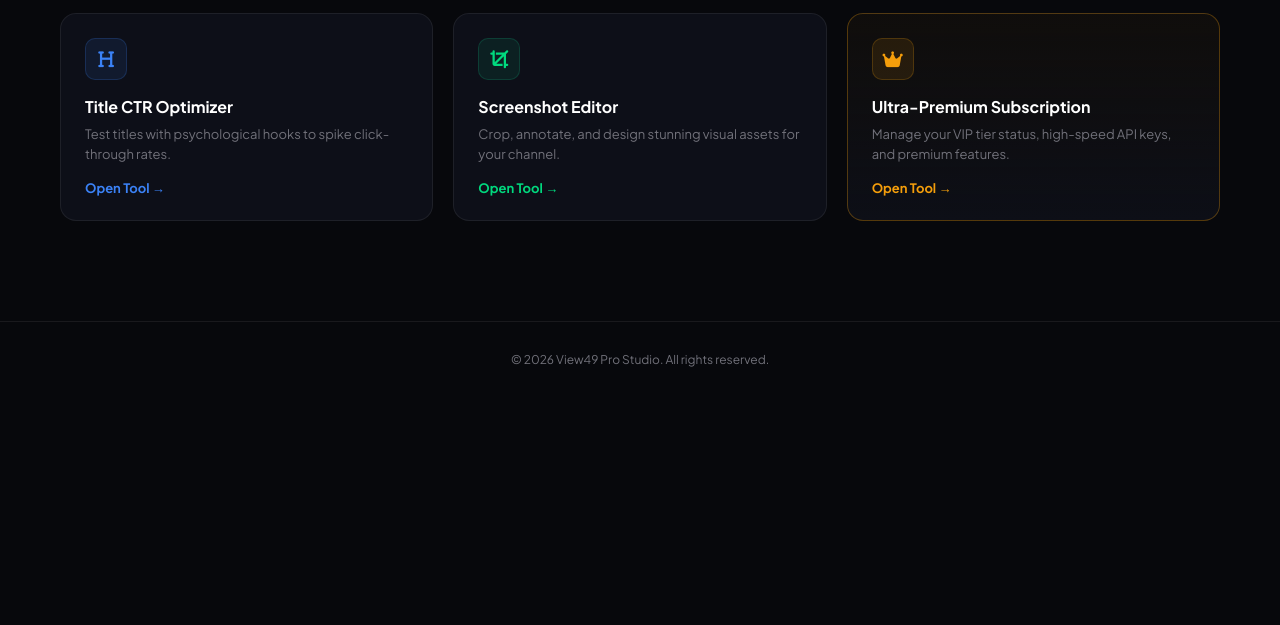
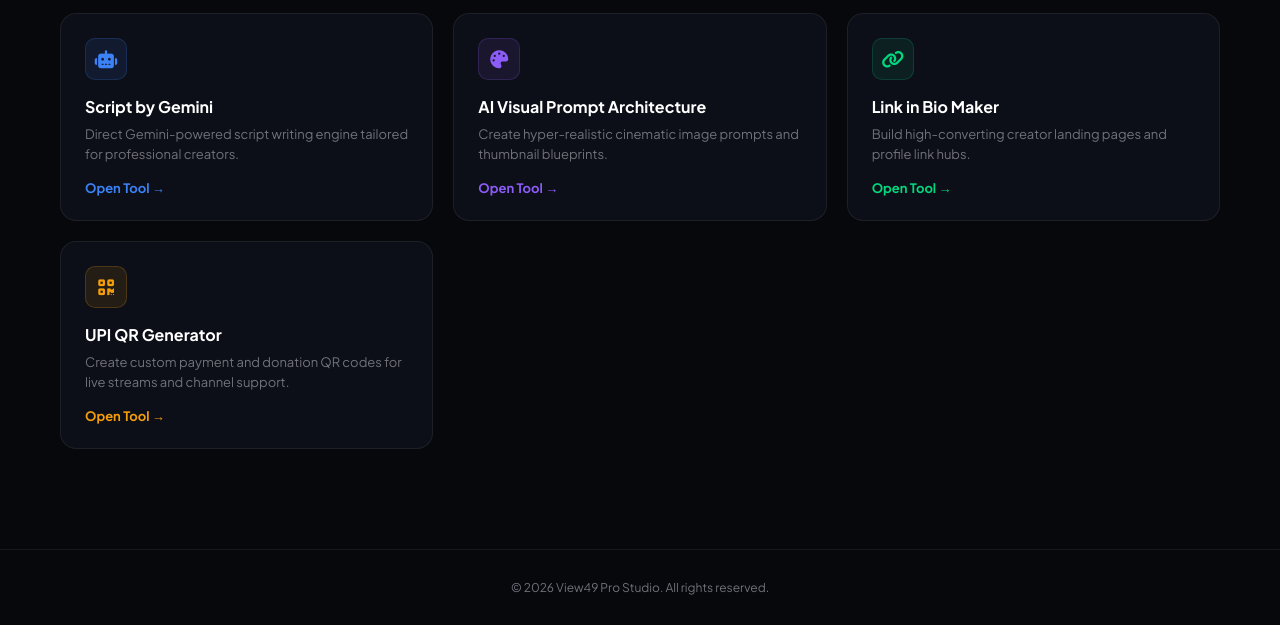
Before and after one commit to view49/view49, a website: page index.html in a window 1280 px wide. Shown: the part 1257-1882 px from the top of the page. Before the commit the page ends 1654 px from the top, so only its background shows below. Drawn offline with Linux system fonts and the light colour scheme.

Commit message:
Update index.html

```diff
--- a/index.html
+++ b/index.html
@@ -67,7 +67,7 @@
     <div class="tools-grid">
 
       <!-- 1. YouTube Multi Viewer -->
-      <a href="bilibili.html" class="tool-card" style="border-color: rgba(239,68,68,0.3); background: linear-gradient(180deg, rgba(239,68,68,0.04) 0%, #0d0f17 100%);">
+      <a href="youtube-multi-viewer.html" class="tool-card" style="border-color: rgba(239,68,68,0.3); background: linear-gradient(180deg, rgba(239,68,68,0.04) 0%, #0d0f17 100%);">
         <div class="icon-box" style="background: rgba(239,68,68,0.1); border-color: rgba(239,68,68,0.2); color: var(--red);">
           <i class="fa-solid fa-tv"></i>
         </div>
@@ -79,7 +79,17 @@
         <div class="tool-link" style="color: var(--red);">Open Tool &rarr;</div>
       </a>
 
-      <!-- 2. Engagement Calculator -->
+      <!-- 2. Bilibili Viewer -->
+      <a href="bilibili.html" class="tool-card">
+        <div class="icon-box" style="background: rgba(59,130,246,0.1); border-color: rgba(59,130,246,0.2); color: var(--blue);">
+          <i class="fa-solid fa-play-circle"></i>
+        </div>
+        <div class="tool-title">Bilibili Multi Viewer</div>
+        <div class="tool-desc">Embed and manage multi-frame playback tailored specifically for Bilibili media creators.</div>
+        <div class="tool-link" style="color: var(--blue);">Open Tool &rarr;</div>
+      </a>
+
+      <!-- 3. Engagement Calculator -->
       <a href="engagement-calculator.html" class="tool-card">
         <div class="icon-box" style="background: rgba(16,185,129,0.1); border-color: rgba(16,185,129,0.2); color: var(--green);">
           <i class="fa-solid fa-calculator"></i>
@@ -89,7 +99,7 @@
         <div class="tool-link" style="color: var(--green);">Open Tool &rarr;</div>
       </a>
 
-      <!-- 3. Trend Radar -->
+      <!-- 4. Trend Radar -->
       <a href="trend-radar.html" class="tool-card">
         <div class="icon-box" style="background: rgba(59,130,246,0.1); border-color: rgba(59,130,246,0.2); color: var(--blue);">
           <i class="fa-solid fa-radar"></i>
@@ -99,7 +109,7 @@
         <div class="tool-link" style="color: var(--blue);">Open Tool &rarr;</div>
       </a>
 
-      <!-- 4. Faceless Channel Builder Kit -->
+      <!-- 5. Faceless Channel Builder Kit -->
       <a href="faceless-builder-kit.html" class="tool-card" style="border-color: rgba(168,85,247,0.3); background: linear-gradient(180deg, rgba(168,85,247,0.04) 0%, #0d0f17 100%);">
         <div class="icon-box" style="background: rgba(168,85,247,0.1); border-color: rgba(168,85,247,0.2); color: var(--purple);">
           <i class="fa-solid fa-user-secret"></i>
@@ -112,7 +122,7 @@
         <div class="tool-link" style="color: var(--purple);">Open Tool &rarr;</div>
       </a>
 
-      <!-- 5. YouTube Copyright Risk Checker -->
+      <!-- 6. YouTube Copyright Risk Checker -->
       <a href="copyright-risk-checker.html" class="tool-card" style="border-color: rgba(239,68,68,0.3); background: linear-gradient(180deg, rgba(239,68,68,0.04) 0%, #0d0f17 100%);">
         <div class="icon-box" style="background: rgba(239,68,68,0.1); border-color: rgba(239,68,68,0.2); color: var(--red);">
           <i class="fa-solid fa-triangle-exclamation"></i>
@@ -125,7 +135,7 @@
         <div class="tool-link" style="color: var(--red);">Open Tool &rarr;</div>
       </a>
 
-      <!-- 6. Tags & Description Generator -->
+      <!-- 7. Tags & Description Generator -->
       <a href="tags-description-generator.html" class="tool-card">
         <div class="icon-box" style="background: rgba(245,158,11,0.1); border-color: rgba(245,158,11,0.2); color: var(--amber);">
           <i class="fa-solid fa-tags"></i>
@@ -135,7 +145,7 @@
         <div class="tool-link" style="color: var(--amber);">Open Tool &rarr;</div>
       </a>
 
-      <!-- 7. Shorts Auto-Cutter -->
+      <!-- 8. Shorts Auto-Cutter -->
       <a href="shorts-auto-cutter.html" class="tool-card">
         <div class="icon-box" style="background: rgba(168,85,247,0.1); border-color: rgba(168,85,247,0.2); color: var(--purple);">
           <i class="fa-solid fa-scissors"></i>
@@ -145,7 +155,7 @@
         <div class="tool-link" style="color: var(--purple);">Open Tool &rarr;</div>
       </a>
 
-      <!-- 8. YouTube Analytics Studio -->
+      <!-- 9. YouTube Analytics Studio -->
       <a href="analytics-studio.html" class="tool-card">
         <div class="icon-box" style="background: rgba(59,130,246,0.1); border-color: rgba(59,130,246,0.2); color: var(--blue);">
           <i class="fa-solid fa-chart-line"></i>
@@ -155,7 +165,7 @@
         <div class="tool-link" style="color: var(--blue);">Open Tool &rarr;</div>
       </a>
 
-      <!-- 9. YouTube Interactive Funnel Builder -->
+      <!-- 10. YouTube Interactive Funnel Builder -->
       <a href="youtube-funnel-builder.html" class="tool-card">
         <div class="icon-box" style="background: rgba(236,72,153,0.1); border-color: rgba(236,72,153,0.2); color: #ec4899;">
           <i class="fa-solid fa-filter"></i>
@@ -189,39 +199,21 @@
         <div class="tool-link" style="color: #8b5cf6;">Open Tool &rarr;</div>
       </a>
 
-      <a href="comment-miner.html" class="tool-card">
-        <div class="icon-box" style="background: rgba(245,158,11,0.1); border-color: rgba(245,158,11,0.2); color: var(--amber);">
-          <i class="fa-solid fa-comments"></i>
+      <a href="link-in-bio-maker.html" class="tool-card">
+        <div class="icon-box" style="background: rgba(16,185,129,0.1); border-color: rgba(16,185,129,0.2); color: var(--green);">
+          <i class="fa-solid fa-link"></i>
         </div>
-        <div class="tool-title">Comment Miner</div>
-        <div class="tool-desc">Extract valuable insights and recurring questions straight from video comments.</div>
-        <div class="tool-link" style="color: var(--amber);">Open Tool &rarr;</div>
-      </a>
-
-      <a href="title-optimizer.html" class="tool-card">
-        <div class="icon-box" style="background: rgba(59,130,246,0.1); border-color: rgba(59,130,246,0.2); color: var(--blue);">
-          <i class="fa-solid fa-heading"></i>
-        </div>
-        <div class="tool-title">Title CTR Optimizer</div>
-        <div class="tool-desc">Test titles with psychological hooks to spike click-through rates.</div>
-        <div class="tool-link" style="color: var(--blue);">Open Tool &rarr;</div>
-      </a>
-
-      <a href="screenshot-editor.html" class="tool-card">
-        <div class="icon-box" style="background: rgba(16,185,129,0.1); border-color: rgba(16,185,129,0.2); color: var(--green);">
-          <i class="fa-solid fa-crop"></i>
-        </div>
-        <div class="tool-title">Screenshot Editor</div>
-        <div class="tool-desc">Crop, annotate, and design stunning visual assets for your channel.</div>
+        <div class="tool-title">Link in Bio Maker</div>
+        <div class="tool-desc">Build high-converting creator landing pages and profile link hubs.</div>
         <div class="tool-link" style="color: var(--green);">Open Tool &rarr;</div>
       </a>
 
-      <a href="Ultra-Premium Subscription Page.html" class="tool-card" style="border-color: rgba(245,158,11,0.3); background: linear-gradient(180deg, rgba(245,158,11,0.04) 0%, #0d0f17 100%);">
+      <a href="upi-qr.html" class="tool-card">
         <div class="icon-box" style="background: rgba(245,158,11,0.1); border-color: rgba(245,158,11,0.2); color: var(--amber);">
-          <i class="fa-solid fa-crown"></i>
+          <i class="fa-solid fa-qrcode"></i>
         </div>
-        <div class="tool-title">Ultra-Premium Subscription</div>
-        <div class="tool-desc">Manage your VIP tier status, high-speed API keys, and premium features.</div>
+        <div class="tool-title">UPI QR Generator</div>
+        <div class="tool-desc">Create custom payment and donation QR codes for live streams and channel support.</div>
         <div class="tool-link" style="color: var(--amber);">Open Tool &rarr;</div>
       </a>
 
```
